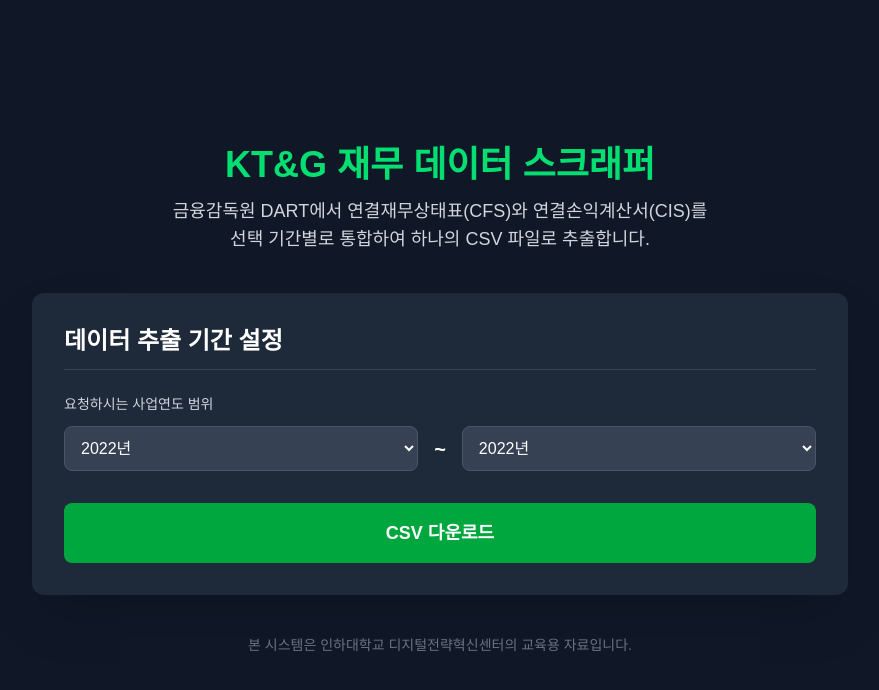
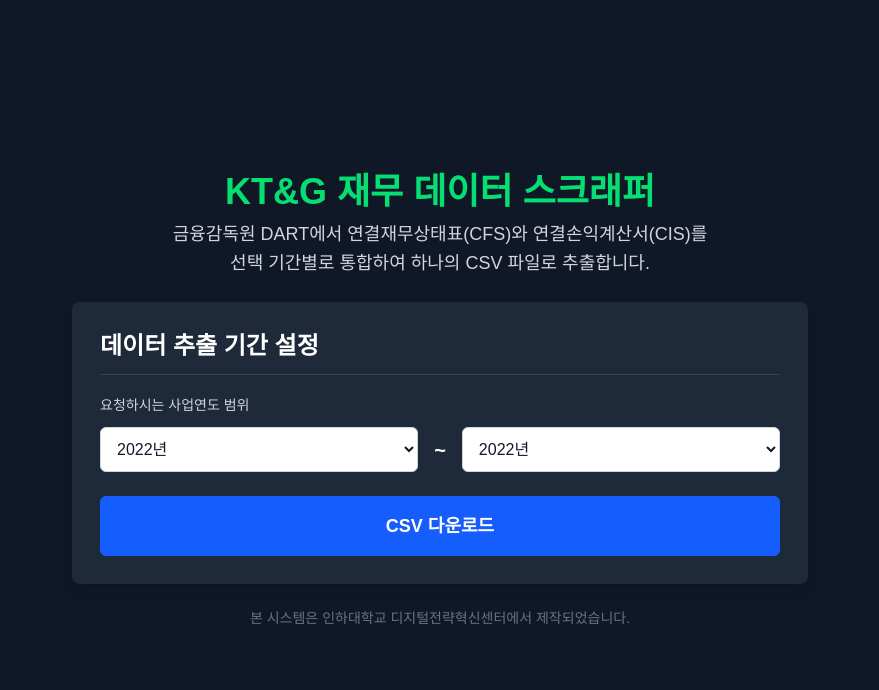
Before and after one commit to sngwonkim/opendart_scrapper_fe, a Next.js app: page / in a window 1280 px wide. Shown: the top 690 px of the page, without its empty margins (200-1079 px from the left). Built offline with nearby package versions, Linux system fonts and the light colour scheme.

Commit message:
enhance Layot4

```diff
--- a/app/page.tsx
+++ b/app/page.tsx
@@ -2,25 +2,20 @@
 
 import { useState } from 'react';
 
-// 백엔드 API로부터 받을 데이터의 타입 정의
 type FinancialData = {
   rcept_no: string;
   bsns_year: string;
-  sj_nm: string; // 재무제표명 (예: '연결재무상태표' 또는 '연결손익계산서')
-  account_nm: string; // 백엔드에서 정제한 한글 이름
+  sj_nm: string;
+  account_nm: string;
   thstrm_amount: string;
 };
 
 export default function Home() {
-  // 1. 폼 입력을 위한 '상태(state)'
   const [startYear, setStartYear] = useState('2022');
   const [endYear, setEndYear] = useState('2022');
 
-  // 2. API 응답을 저장하기 위한 '상태(state)'
   const [loading, setLoading] = useState(false);
   const [error, setError] = useState<string | null>(null);
-
-  // 3. 이벤트 핸들러 (동작 함수)
 
   const handleDownloadCSV = (data: FinancialData[]) => {
     if (data.length === 0) {
@@ -28,7 +23,6 @@
       return;
     }
 
-    // CSV 다운로드 로직은 동일
     const headers = ['사업연도', '재무제표명', '계정명', '계정ID', '당기금액(원)', '전기금액(원)'];
     const sortedData = [...data].sort((a, b) => {
       if (a.bsns_year !== b.bsns_year) {
@@ -66,15 +60,12 @@
     document.body.removeChild(link);
   };
 
-
-  // "데이터 다운로드" 버튼 클릭 시 (API 호출)
   const handleSubmit = async (e: React.FormEvent) => {
     e.preventDefault();
     setLoading(true);
     setError(null);
 
-    const corpCode = '00244455'; // KT&G 고유 코드
-
+    const corpCode = '00244455';
     const apiUrl = `${process.env.NEXT_PUBLIC_API_URL}/api/financials/${corpCode}?start_year=${startYear}&end_year=${endYear}`;
 
     try {
@@ -91,11 +82,7 @@
         throw new Error("백엔드로부터 잘못된 형식의 데이터를 받았습니다.");
       }
 
-      // [핵심 수정]
-      // 데이터를 필터링하거나 'results' 상태에 저장하지 않고,
-      // 받은 'data.data' (전체 데이터)를 CSV 다운로드 함수로 즉시 전달합니다.
       handleDownloadCSV(data.data);
-
     } catch (err) {
       if (err instanceof Error) setError(err.message);
       else setError('알 수 없는 오류가 발생했습니다.');
@@ -104,35 +91,40 @@
     }
   };
 
-
-  // 4. UI 렌더링 (JSX)
   return (
-    <main className="flex min-h-screen flex-col items-center justify-center bg-gray-900 text-white p-10 px-4">
-      {/* 기존: max-w-2xl -> 수정: max-w-4xl (훨씬 넓게) */}
-      <div className="w-full max-w-4xl p-6 sm:p-10">
-        <header className="mb-10 text-center">
-          <h1 className="text-4xl font-extrabold mb-3 text-green-400">
+    <main className="min-h-screen bg-gray-900 text-white flex justify-center items-start sm:items-center py-8">
+      {/* 폭을 너무 넓히지 말고, 불필요 여백 축소 */}
+      <div className="w-full max-w-3xl px-4">
+        <header className="mb-6 text-center">
+          <h1 className="text-3xl sm:text-4xl font-extrabold mb-2 text-green-400">
             KT&G 재무 데이터 스크래퍼
           </h1>
-          <p className="text-gray-300 text-lg">
-            금융감독원 DART에서 연결재무상태표(CFS)와 연결손익계산서(CIS)를
-            <br className="hidden sm:inline" /> {/* 모바일에서만 줄바꿈 숨기기 */}
+          <p className="text-gray-300 text-base sm:text-lg leading-relaxed">
+            금융감독원 DART에서 연결재무상태표(CFS)와 연결손익계산서(CIS)를<br className="hidden sm:inline" />
             선택 기간별로 통합하여 하나의 CSV 파일로 추출합니다.
           </p>
         </header>
 
-        <form onSubmit={handleSubmit} className="w-full bg-gray-800 p-8 rounded-xl shadow-2xl">
-          <h2 className="text-2xl font-semibold mb-6 border-b border-gray-700 pb-3">데이터 추출 기간 설정</h2>
+        <form
+          onSubmit={handleSubmit}
+          className="w-full bg-gray-800 p-6 sm:p-7 rounded-lg shadow-lg"
+        >
+          <h2 className="text-xl sm:text-2xl font-semibold mb-5 border-b border-gray-700 pb-3">
+            데이터 추출 기간 설정
+          </h2>
 
-          <div className="mb-8">
+          <div className="mb-6">
             <label className="block text-sm font-medium mb-3 text-gray-300">
               요청하시는 사업연도 범위
             </label>
-            <div className="flex items-center gap-4">
+
+            {/* 좁은 간격의 그리드로 정렬, 모바일=세로, 데스크탑=가로 */}
+            <div className="grid grid-cols-1 sm:grid-cols-[1fr_auto_1fr] gap-3 sm:gap-4 items-center">
               <select
                 value={startYear}
                 onChange={(e) => setStartYear(e.target.value)}
-                className="w-1/2 p-3 bg-gray-700 rounded-lg border border-gray-600 focus:ring-green-500 focus:border-green-500 transition duration-150"
+                // 연도 표시 문제: 밝은 배경 + 어두운 텍스트로 가시성 확보
+                className="w-full p-3 bg-white text-gray-900 rounded-md border border-gray-300 focus:outline-none focus:ring-2 focus:ring-blue-500 focus:border-blue-500"
                 disabled={loading}
               >
                 {[...Array(15)].map((_, i) => (
@@ -141,11 +133,13 @@
                   </option>
                 ))}
               </select>
-              <span className="flex items-center text-xl font-bold">~</span>
+
+              <span className="text-center font-bold text-lg sm:text-xl">~</span>
+
               <select
                 value={endYear}
                 onChange={(e) => setEndYear(e.target.value)}
-                className="w-1/2 p-3 bg-gray-700 rounded-lg border border-gray-600 focus:ring-green-500 focus:border-green-500 transition duration-150"
+                className="w-full p-3 bg-white text-gray-900 rounded-md border border-gray-300 focus:outline-none focus:ring-2 focus:ring-blue-500 focus:border-blue-500"
                 disabled={loading}
               >
                 {[...Array(15)].map((_, i) => (
@@ -159,34 +153,51 @@
 
           <button
             type="submit"
-            className="w-full p-4 bg-green-600 rounded-lg font-bold text-lg hover:bg-green-700 disabled:bg-gray-500 transition duration-200 flex items-center justify-center"
+            // 파란색 버튼 + 여백 축소
+            className="w-full p-4 bg-blue-600 rounded-md font-bold text-lg hover:bg-blue-700 disabled:bg-gray-500 transition duration-200 flex items-center justify-center"
             disabled={loading}
           >
             {loading ? (
               <div className="flex items-center">
-                <svg className="animate-spin -ml-1 mr-3 h-5 w-5 text-white" xmlns="http://www.w3.org/2000/svg" fill="none" viewBox="0 0 24 24">
-                  <circle className="opacity-25" cx="12" cy="12" r="10" stroke="currentColor" strokeWidth="4"></circle>
-                  <path className="opacity-75" fill="currentColor" d="M4 12a8 8 0 018-8V0C5.373 0 0 5.373 0 12h4zm2 5.291A7.962 7.962 0 014 12H0c0 3.042 1.135 5.824 3 7.938l3-2.647z"></path>
+                <svg
+                  className="animate-spin -ml-1 mr-3 h-5 w-5 text-white"
+                  xmlns="http://www.w3.org/2000/svg"
+                  fill="none"
+                  viewBox="0 0 24 24"
+                >
+                  <circle
+                    className="opacity-25"
+                    cx="12"
+                    cy="12"
+                    r="10"
+                    stroke="currentColor"
+                    strokeWidth="4"
+                  ></circle>
+                  <path
+                    className="opacity-75"
+                    fill="currentColor"
+                    d="M4 12a8 8 0 018-8V0C5.373 0 0 5.373 0 12h4zm2 5.291A7.962 7.962 0 014 12H0c0 3.042 1.135 5.824 3 7.938l3-2.647z"
+                  ></path>
                 </svg>
                 데이터 생성 중... (DART API 호출)
               </div>
-            ) : 'CSV 다운로드'}
+            ) : (
+              'CSV 다운로드'
+            )}
           </button>
         </form>
 
-
-        {/* 에러 메시지만 하단에 표시 */}
-        <div className="mt-6 w-full">
+        <div className="mt-4">
           {error && (
-            <div className="bg-red-900 text-white p-4 rounded-lg border-2 border-red-500 shadow-md">
+            <div className="bg-red-900 text-white p-4 rounded-md border border-red-500 shadow">
               <p className="font-bold mb-1">⚠️ 오류 발생</p>
               <p className="text-sm">{error}</p>
             </div>
           )}
         </div>
 
-        <footer className="text-center mt-10 text-gray-500 text-sm">
-          <p>본 시스템은 인하대학교 디지털전략혁신센터의 교육용 자료입니다.</p>
+        <footer className="text-center mt-6 text-gray-500 text-sm">
+          <p>본 시스템은 인하대학교 디지털전략혁신센터에서 제작되었습니다.</p>
         </footer>
       </div>
     </main>
```
Lines whose indentation alone changed are shown as unchanged.
